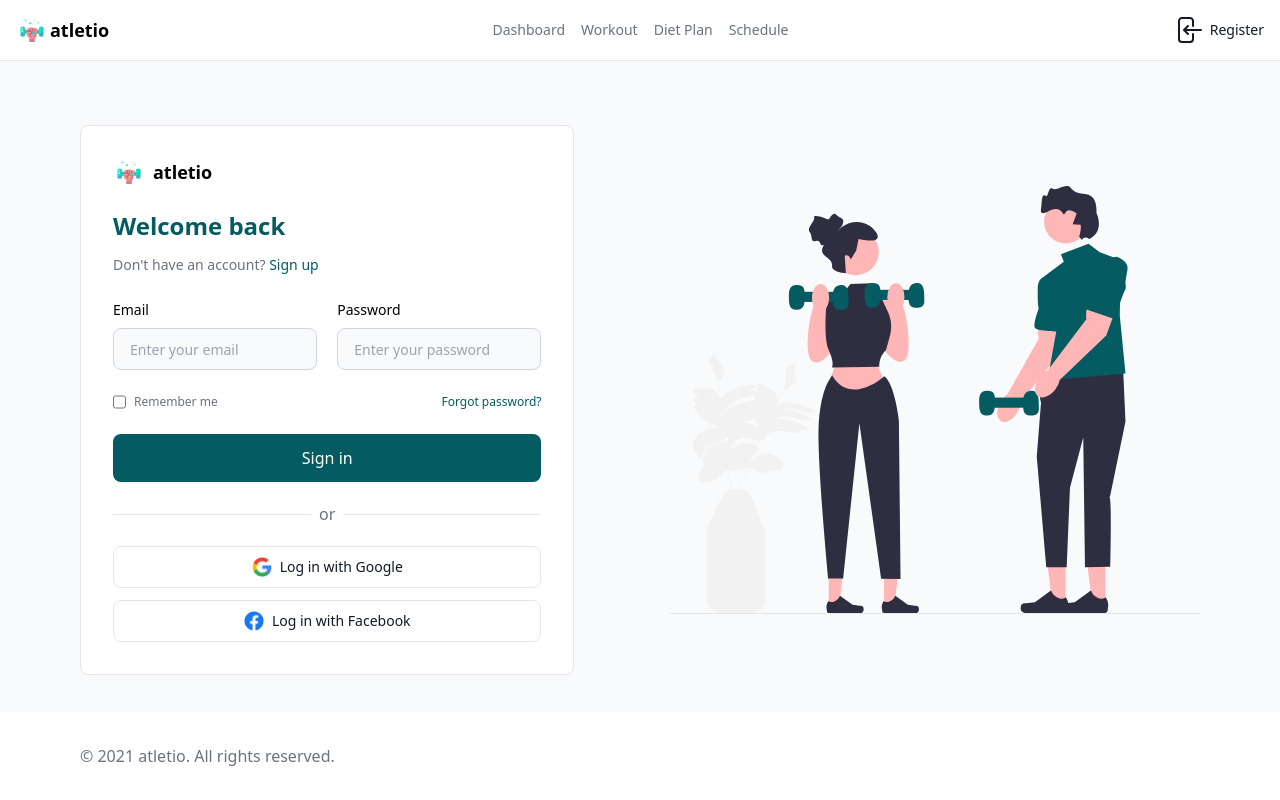
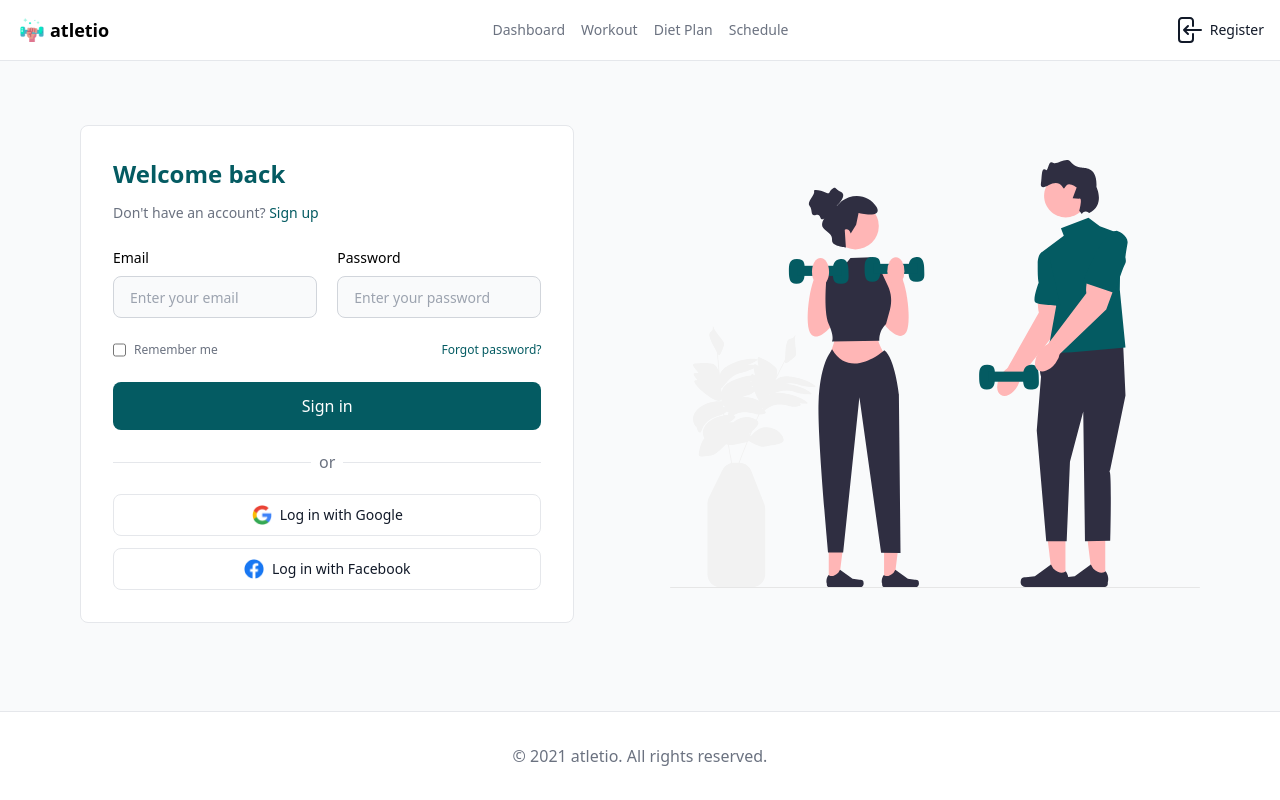
Before and after one commit to atletio/atletio.one, a Next.js app: page /login in a window 1280 px wide. Built offline with nearby package versions, Linux system fonts and the light colour scheme.

Commit message:
fix: improve ui

```diff
--- a/src/pages/login.tsx
+++ b/src/pages/login.tsx
@@ -10,11 +10,8 @@ const LoginPage = () => {
       <div className="grow">
         <div className="flex items-center justify-between px-4 py-3.5 bg-white border-b border-b-[#E5E7EB]">
           <div className="flex items-center gap-0.5 sm:gap-4 lg:gap-0.5">
-            <Bars3Icon className="h-8 w-8 text-main lg:hidden" />
             <Image src="/dumbbell.png" width={32} height={32} alt="Dumbbell" />
-            <span className="hidden lg:inline font-semibold text-lg">
-              atletio
-            </span>
+            <span className="font-semibold text-lg">atletio</span>
           </div>
 
           <nav className="hidden lg:flex lg:gap-4">
@@ -31,25 +28,15 @@ const LoginPage = () => {
               Schedule
             </span>
           </nav>
-          <div className="flex items-center gap-1.5">
+          <Bars3Icon className="h-8 w-8 text-main lg:hidden" />
+          <div className="items-center gap-1.5 hidden lg:flex">
             <ArrowLeftOnRectangleIcon className="h-8 w-8 text-main" />
             <span className="text-sm text-main">Register</span>
           </div>
         </div>
 
         <div className="pt-8 px-4 sm:pt-16 sm:px-24 lg:px-20 lg:flex lg:gap-24 lg:items-center">
-          <div className="bg-white rounded-lg p-4 sm:p-8 border border-[#E5E7EB] grow">
-            <div className="flex gap-2 items-center">
-              <Image
-                src="/dumbbell.png"
-                width={32}
-                height={32}
-                alt="Dumbbell"
-              />
-              <span className="text-lg font-semibold">atletio</span>
-            </div>
-
-            <div className="pt-6">
+          <div className="bg-white rounded-lg px-4 py-8 sm:p-8 border border-[#E5E7EB] grow">
             <h1 className="text-primary text-2xl font-bold">Welcome back</h1>
             <div className="pt-2.5">
               <span className="text-light text-sm font-medium">
@@ -80,10 +67,7 @@ const LoginPage = () => {
 
               <div className="pt-6 flex justify-between">
                 <label className="flex gap-2">
-                    <input
-                      type="checkbox"
-                      className="bg-red-400 text-red-400"
-                    />
+                  <input type="checkbox" className="bg-red-400 text-red-400" />
                   <span className="flex text-light text-xs font-medium">
                     Remember me
                   </span>
@@ -147,7 +131,6 @@ const LoginPage = () => {
               </div>
             </form>
           </div>
-          </div>
 
           <div className="hidden lg:flex justify-center grow">
             <Image
@@ -161,8 +144,8 @@ const LoginPage = () => {
       </div>
 
       <footer className="pt-8">
-        <div className="bg-white p-6 sm:p-12 sm:py-8 lg:px-20">
-          <span className="text-light text-center sm:text-left block">
+        <div className="bg-white p-6 sm:p-12 sm:py-8 lg:px-20 border-t border-t-[#E5E7EB]">
+          <span className="text-light text-center block">
             © 2021 atletio. All rights reserved.
           </span>
         </div>
```
Lines whose indentation alone changed are shown as unchanged.
